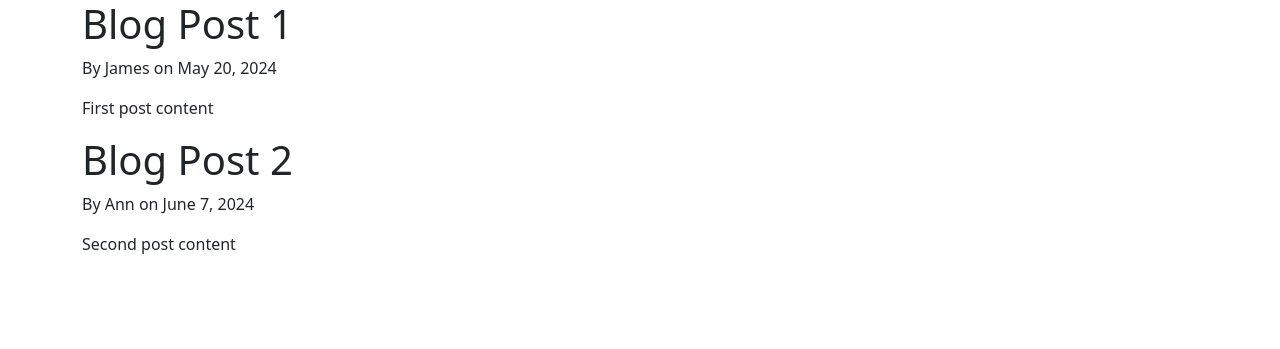
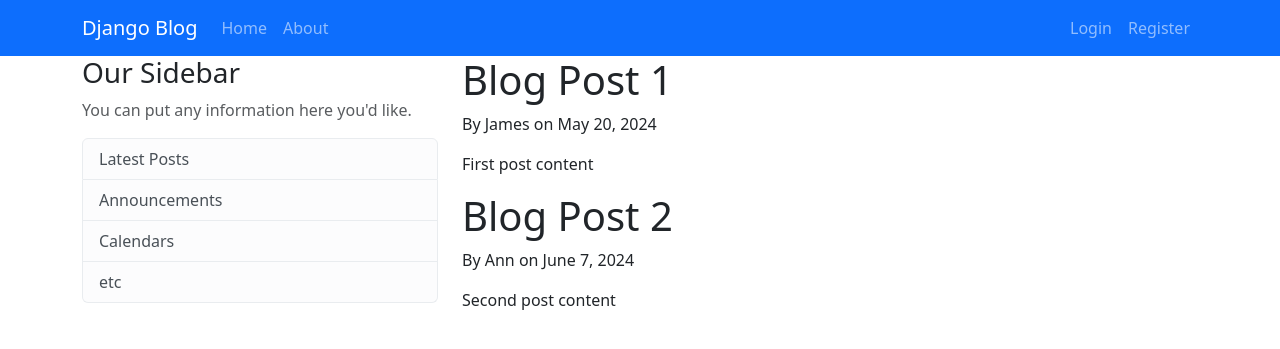
Before and after one commit to Leziga-Bakor/django_project, a Django app: page / in a window 1280 px wide. Shown: the top 349 px of the page. Run offline with Django 5.2, Linux system fonts and the light colour scheme.

Commit message:
feat: add code for base using bootstrap classes

```diff
--- a/blog/templates/blog/base.html
+++ b/blog/templates/blog/base.html
@@ -1,9 +1,11 @@
+{% load static %}
 <!DOCTYPE html>
 <html lang="en">
 <head>
     <meta charset="utf-8">
     <meta name="viewport" content="width=device-width, initial-scale=1">
     <link href="https://cdn.jsdelivr.net/npm/bootstrap@5.3.3/dist/css/bootstrap.min.css" rel="stylesheet" integrity="sha384-QWTKZyjpPEjISv5WaRU9OFeRpok6YctnYmDr5pNlyT2bRjXh0JMhjY6hW+ALEwIH" crossorigin="anonymous">
+    <link rel="stylesheet" type="text/css" href="{% static 'blog/main.css' %}">
     {% if title %}
         <title>Django Blog - {{title}}</title>
     {% else %}
@@ -11,9 +13,48 @@
     {% endif %}
 </head>
 <body>
-    <div class="container">
-        {% block content %} {% endblock %}
-    </div>
+    <header>
+        <nav class="navbar bg-primary navbar-expand-md" data-bs-theme="dark">
+            <div class="container">
+                <a class="navbar-brand" href="{% url 'blog-home' %}">Django Blog</a>
+                <button class="navbar-toggler" type="button" data-bs-toggle="collapse" data-bs-target="#navbarSupportedContent" aria-controls="navbarSupportedContent" aria-expanded="false" aria-label="Toggle navigation">
+                    <span class="navbar-toggler-icon"></span>
+                </button>
+                <div class="collapse navbar-collapse" id="navbarSupportedContent">
+                    <div class="navbar-nav me-auto">
+                        <a class="nav-item nav-link" href="{% url 'blog-home' %}">Home</a>
+                        <a class="nav-item nav-link" href="{% url 'blog-about' %}">About</a>
+                    </div>
+                    <!-- Navbar Right Side -->
+                    <div  class="navbar-nav">
+                        <a class="nav-item nav-link" href="#">Login</a>
+                        <a class="nav-item nav-link" href="#">Register</a>
+                    </div>
+                </div>
+            </div>
+        </nav>
+    </header>
+    <main role="main" class="container">
+        <div class="row">
+            <div class="col-md-4">
+                <div class="content-section">
+                  <h3>Our Sidebar</h3>
+                  <p class='text-muted'>You can put any information here you'd like.
+                    <ul class="list-group">
+                      <li class="list-group-item list-group-item-light">Latest Posts</li>
+                      <li class="list-group-item list-group-item-light">Announcements</li>
+                      <li class="list-group-item list-group-item-light">Calendars</li>
+                      <li class="list-group-item list-group-item-light">etc</li>
+                    </ul>
+                  </p>
+                </div>
+            </div>
+            <div class="col-md-8">
+            {% block content %}{% endblock %}
+          </div>
+
+        </div>
+    </main>
 
     <script src="https://cdn.jsdelivr.net/npm/bootstrap@5.3.3/dist/js/bootstrap.bundle.min.js" integrity="sha384-YvpcrYf0tY3lHB60NNkmXc5s9fDVZLESaAA55NDzOxhy9GkcIdslK1eN7N6jIeHz" crossorigin="anonymous"></script>
 </body>
```
